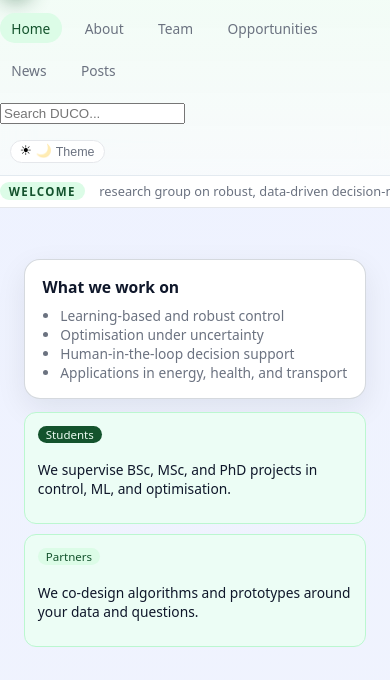
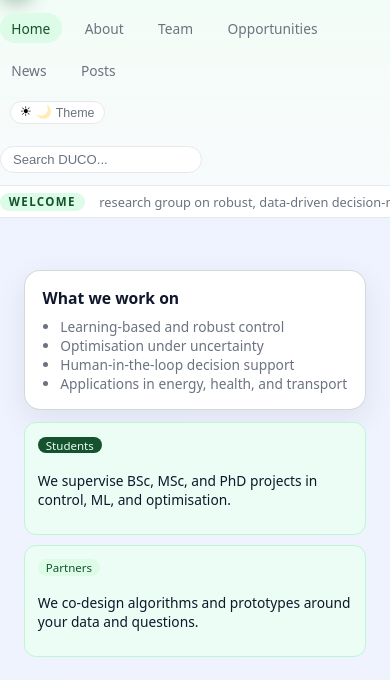
Before and after one commit to amithasan16Hstu/opportunity-Glasgow, a plain HTML site: page index.html in a window 390 px wide. Shown: the part 54-734 px from the top of the page. Drawn offline with Linux system fonts and the light colour scheme.

Commit message:
Update styles.css

```diff
--- a/styles.css
+++ b/styles.css
@@ -1681,3 +1681,51 @@ body[data-theme="dark"] .contact-info-icon {
     height: 60%;
     fill: #ecfdf3;
 }
+
+/* ===== Header search ===== */
+
+.header-search {
+    flex: 0 0 210px;
+    display: flex;
+    justify-content: flex-end;
+}
+
+.header-search-input {
+    width: 100%;
+    max-width: 210px;
+    padding: 0.32rem 0.75rem;
+    border-radius: 999px;
+    border: 1px solid var(--border-subtle);
+    font-size: 0.82rem;
+    color: var(--text-main);
+    background: var(--bg-elevated);
+    outline: none;
+    transition: border-color 0.15s ease, box-shadow 0.15s ease, background 0.15s ease;
+}
+
+.header-search-input::placeholder {
+    color: var(--text-muted);
+}
+
+.header-search-input:focus {
+    border-color: #9ec5ff;
+    box-shadow: 0 0 0 1px #bfd8ff;
+}
+
+/* small screens এ header search নিচে চলে যাবে */
+@media (max-width: 720px) {
+    .header-inner {
+        flex-wrap: wrap;
+    }
+
+    .header-search {
+        order: 3;
+        flex: 1 0 100%;
+        margin-top: 0.4rem;
+        justify-content: flex-start;
+    }
+
+    .header-search-input {
+        max-width: 100%;
+    }
+}
```
